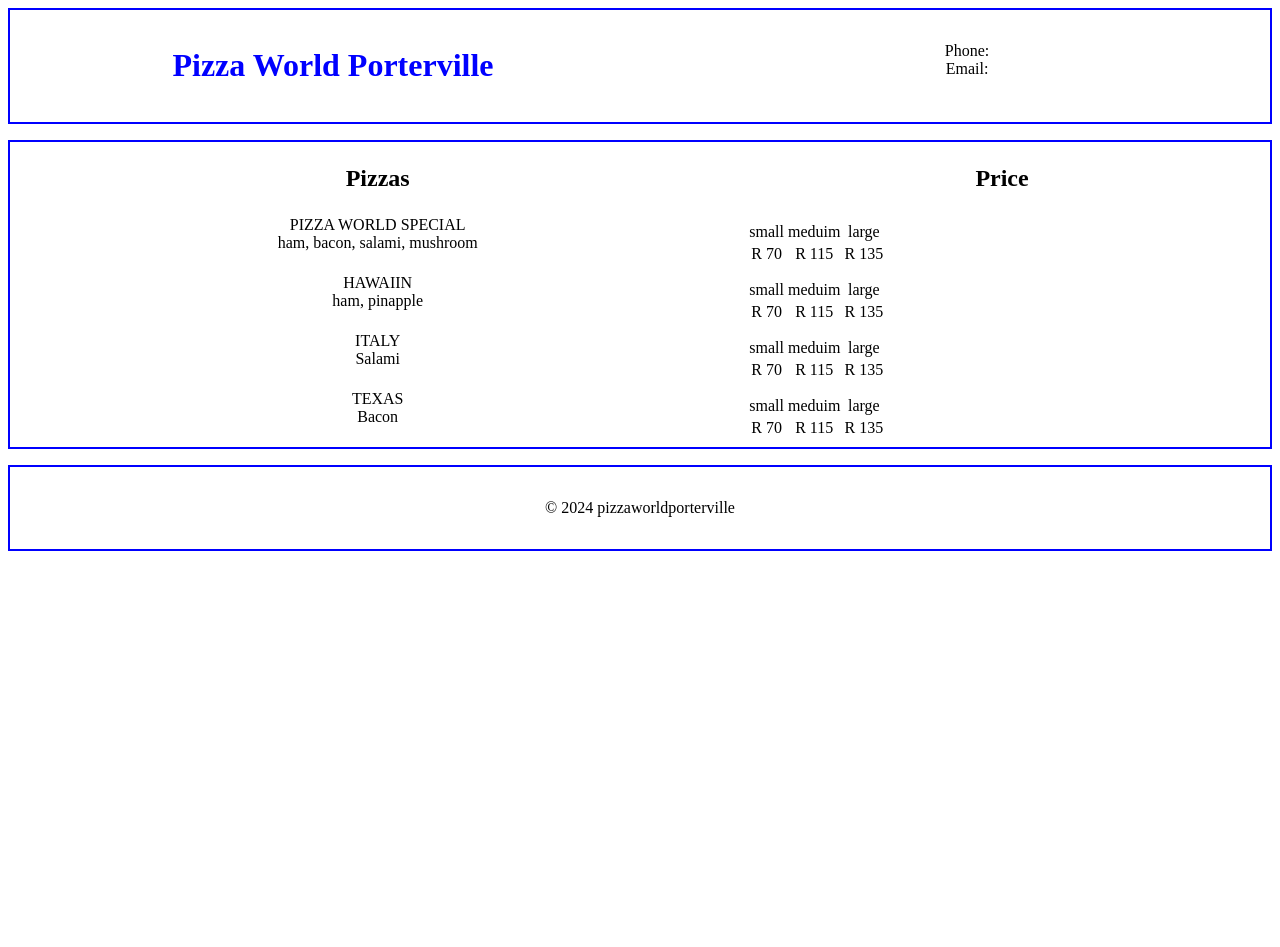
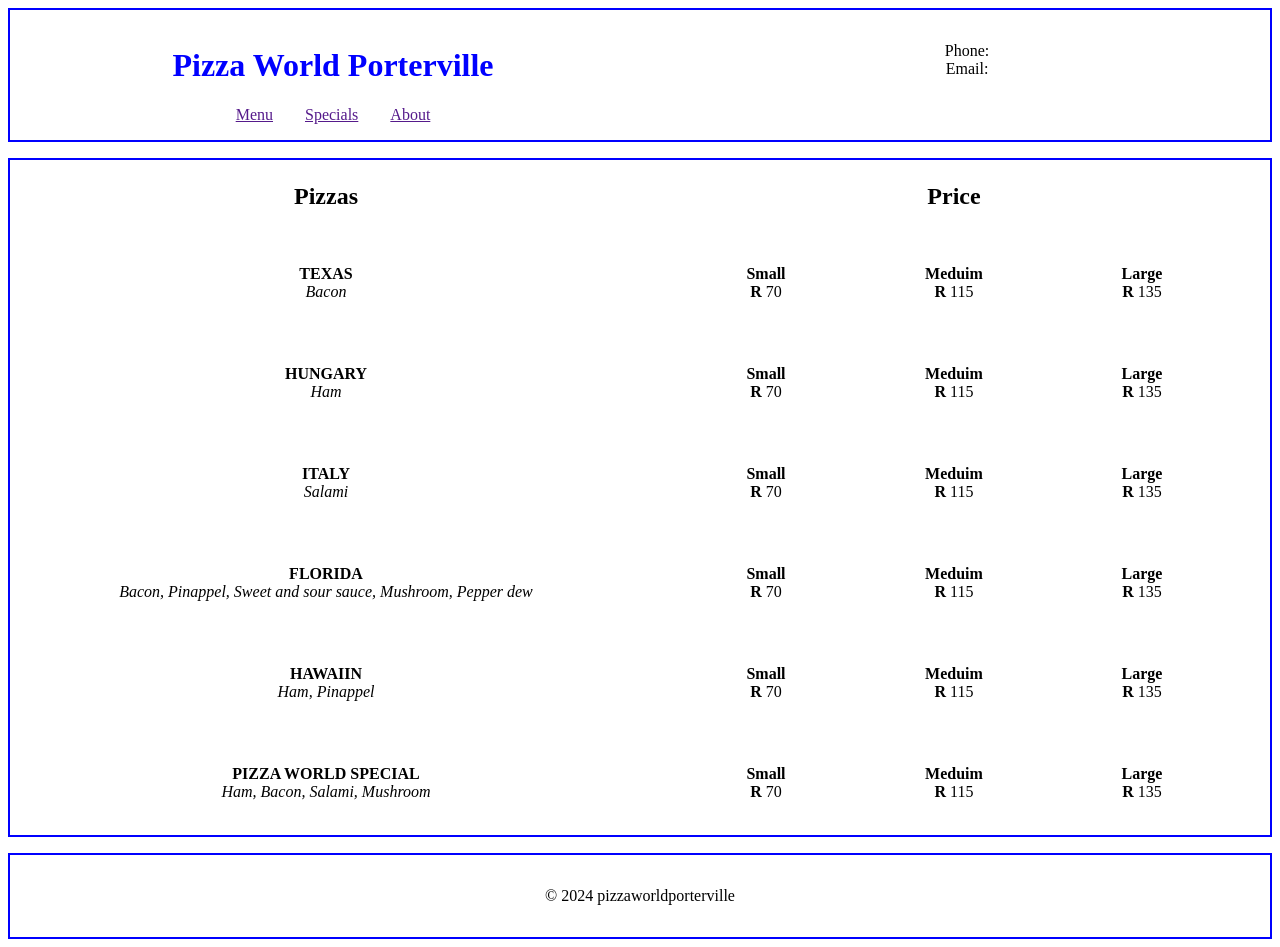
Before and after one commit to AdriaanNaude/pizza-world-web, a React (Vite) app: page / in a window 1280 px wide. Before the commit the page ends 800 px from the top, so only its background shows below. Built offline with nearby package versions, Linux system fonts and the light colour scheme.

Commit message:
add: json data in pizzas.json, css in index.css, nav menu added to Header.jsx and Body.jsx layout improved

```diff
--- a/src/Body.jsx
+++ b/src/Body.jsx
@@ -10,7 +10,7 @@ function Body(){
     return(
         <table className="main-table">
             <thead>
-                <tr>
+                <tr className="data-head-row">
                     <th><h2>Pizzas</h2></th>
                     <th><h2>Price</h2></th>
                 </tr>
@@ -20,30 +20,29 @@ function Body(){
                  Pizza.map( pizza => {
                     return(
                        <>
-                       <tr>
-                         <td>
-                             {pizza.name}
+                       <tr className="data-row">
+                         <td className="pizza-data-field">
+                             <b>{pizza.name}</b>
                              <br />
-                             {pizza.toppings}
-                             <br />
+                             <i>{pizza.toppings}</i>
                              <br />
                          </td>
-                          <td>
-                            <table>
-                                <tr>
-                                    <td>small</td>
-                                    <td>meduim</td>
-                                    <td>large</td>
-                                </tr>
-                                <tr>
-                                    <td>R {small}</td>
-                                    <td>R {medium}</td>
-                                    <td>R {large}</td>
-                                </tr>
-                            </table>
-                          </td>
-                          <td>
-
+                          <td className="price-data-field">
+                                <div>
+                                    <b>Small</b>
+                                    <br />
+                                    <b>R</b> {small}
+                                </div>
+                                <div>
+                                    <b>Meduim</b>
+                                    <br />
+                                    <b>R</b> {medium}
+                                </div>
+                                <div>
+                                    <b>Large</b>
+                                    <br />
+                                    <b>R</b> {large}
+                                </div>
                           </td>
                       </tr>
                       </>
--- a/src/Header.jsx
+++ b/src/Header.jsx
@@ -9,6 +9,11 @@ function Header(){
                     <li>Email: </li>
                 </ul>
             </div>
+            <nav className="main-nav">
+                <a href="">Menu</a>
+                <a href="">Specials</a>
+                <a href="">About</a>
+            </nav>
         </header>
     );
 
--- a/src/index.css
+++ b/src/index.css
@@ -4,7 +4,12 @@
     border: 2px solid blue;
     padding: 1rem;
     text-align: center;
-
+}
+@media screen and (max-width: 480px){
+    .main-header{
+        border: 2px solid pink;
+        grid-template-columns: repeat(1, 1fr);
+    }
 }
 .main-name{
     color: blue;
@@ -18,20 +23,34 @@
     list-style-type: none;
 }
 
+.main-nav a{
+    margin: 1rem;
+}
+
+/* Body */
+
 .main-table{
     border: 2px solid blue;
     width: 100%;
     margin: 1rem 0 1rem 0;
     text-align: center;
 }
-
-
-
-
-
-
-
-
+.data-head-row{
+    display: grid;
+    grid-template-columns: repeat(2, 1fr);
+}
+.data-row{
+    display: grid;
+    grid-template-columns: repeat(2, 1fr);
+}
+.pizza-data-field{
+    padding: 2rem;
+}
+.price-data-field{
+    padding: 2rem;
+    display: grid;
+    grid-template-columns: repeat(3, 1fr);
+}
 .main-footer{
     border: 2px solid blue;
     text-align: center;
--- a/src/pizzas.json
+++ b/src/pizzas.json
@@ -1,18 +1,26 @@
 [
     {
-     "name": "PIZZA WORLD SPECIAL",
-     "toppings": "ham, bacon, salami, mushroom"
+     "name": "TEXAS",
+     "toppings": "Bacon"
     },
     {
-     "name": "HAWAIIN",
-     "toppings": "ham, pinapple"
+     "name": "HUNGARY",
+     "toppings": "Ham"
     },
     {
      "name": "ITALY",
      "toppings": "Salami"
     },
     {
-     "name": "TEXAS",
-     "toppings": "Bacon"
+     "name": "FLORIDA",
+     "toppings": "Bacon, Pinappel, Sweet and sour sauce, Mushroom, Pepper dew"
+    },
+    {
+     "name": "HAWAIIN",
+     "toppings": "Ham, Pinappel"
+    },
+    {
+     "name": "PIZZA WORLD SPECIAL",
+     "toppings": "Ham, Bacon, Salami, Mushroom"
     }
 ]
```
